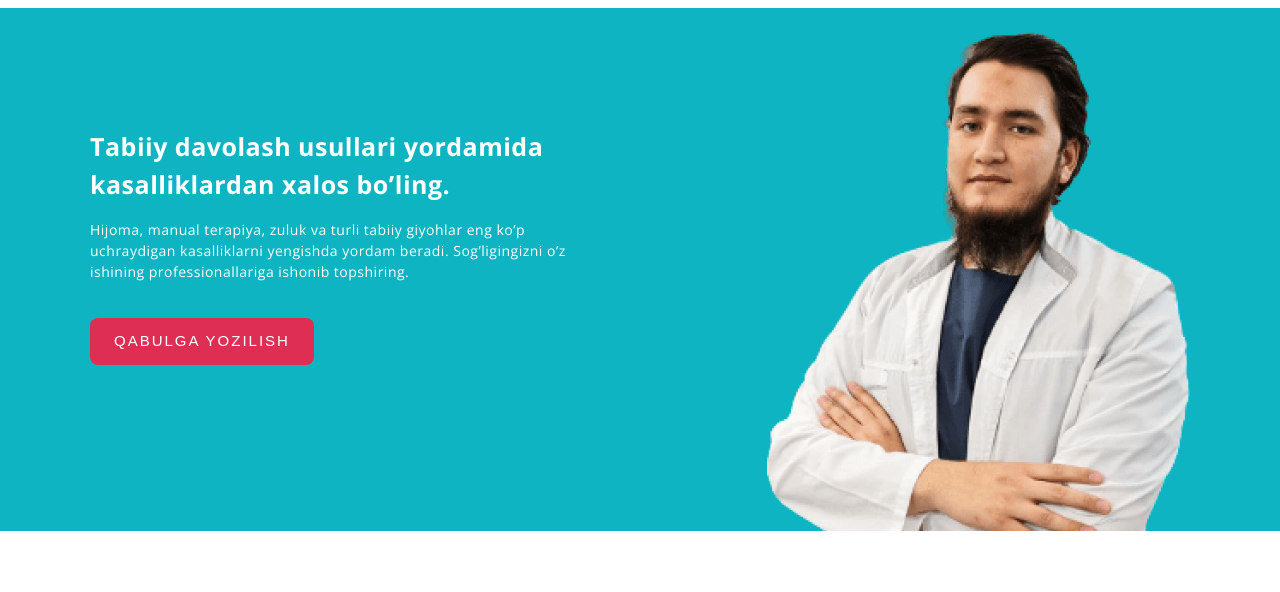
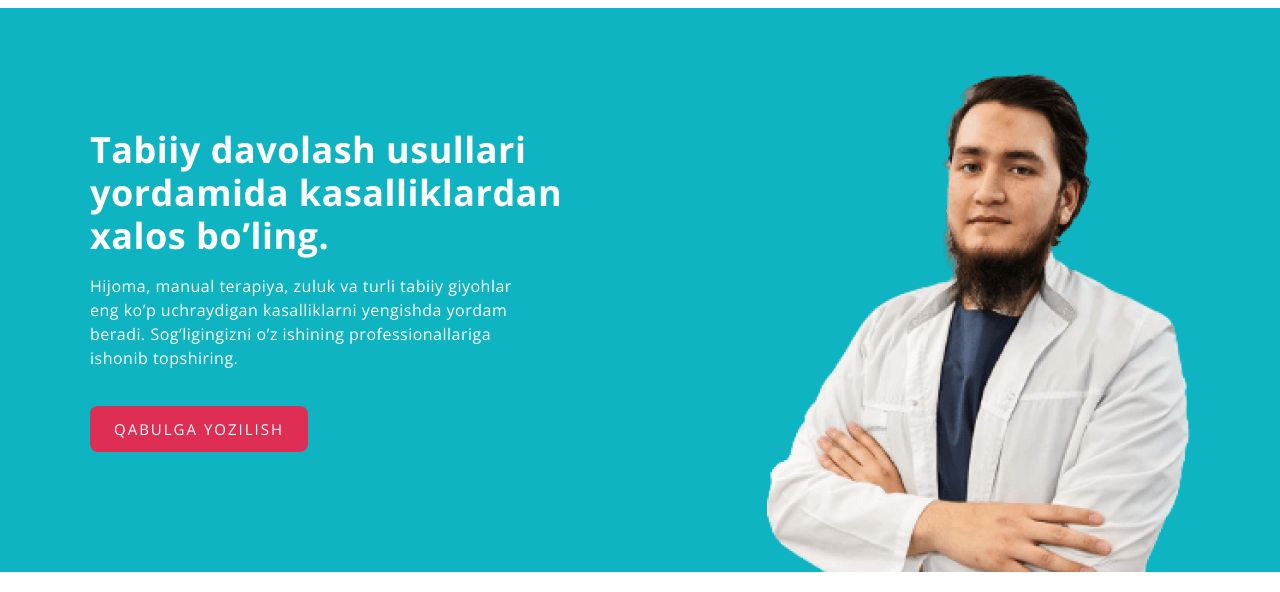
Before and after one commit to S-Yunusov/AnsorMed, a plain HTML site: page Index.html in a window 1280 px wide. Shown: the part 90-682 px from the top of the page. Drawn offline with nearby package versions, Linux system fonts and the light colour scheme; a small style sheet from the web is missing.

Commit message:
Add hero. Add main-link -solid styles

```diff
--- a/Index.html
+++ b/Index.html
@@ -39,7 +39,7 @@
   </header>
 
 
-
+  <!-- MAIN-CONTENT -->
   <main>
     <!-- SECTION HERO -->
     <section class="hero">
@@ -47,12 +47,14 @@
         <div class="hero-content">
           <h2 class="hero-heading">Tabiiy davolash usullari yordamida kasalliklardan xalos bo’ling.</h2>
           <p class="hero-text">Hijoma, manual terapiya, zuluk va turli tabiiy giyohlar eng ko’p uchraydigan kasalliklarni yengishda yordam beradi. Sog’ligingizni o’z ishining professionallariga ishonib topshiring.</p>
-          <a class="main-link" href="#">Qabulga yozilish</a>
+          <a class="main-link main-link-solid" href="#">Qabulga yozilish</a>
         </div>
-        <img class="hero-img" src="img/hero-img.png" alt="Hero section images" width="423" height="504" srcset="img/hero-img.png 1x,
+        <img class="hero-img" src="img/hero-img.png" alt="Ulug'bek Azamatov, tabib, hajjom" width="423" height="504" srcset="img/hero-img.png 1x,
         img/hero-img@2x.png 2x">
       </div>
     </section>
+
+    <!-- SECTION SERVICE -->
     <section class="services">
       <div class="service-container container">
         <h1>Xizmatlar</h1>
--- a/css/style.css
+++ b/css/style.css
@@ -35,12 +35,12 @@ body{
   padding-bottom: 24px;
 }
 
-
 .site-header-container{
   display: flex;
   justify-content: space-between;
   align-items: center;
 }
+
 
 /* SITE-LOGO */
 .site-logo{
@@ -68,10 +68,11 @@ body{
   color: #fff;
 }
 
-.site-logo-img{
+  logo-img{
   margin-right: 16px;
   border-radius: 50%;
 }
+
 
 /* SITENAV */
 .sitenav{
@@ -119,6 +120,7 @@ body{
   color: #fff;
 }
 
+
 /* MAIN LINK */
 .main-link{
   display: inline-block;
@@ -126,7 +128,7 @@ body{
   border: 2px solid transparent;
   border-radius: 8px;
   font-size: 15px;
-  font-family: "open-sans-condensed-bold", "Arial", sans-serif;
+  font-family: "open-sans-condensed-bold", "Open Sans", "Arial", sans-serif;
   letter-spacing: 2px;
   background-color: #de2e54;
   color: #fff;
@@ -140,31 +142,59 @@ body{
   color: #de2e54;
 }
 
+.main-link-solid:hover{
+  border-color: transparent;
+  background-color: rgba(222, 46, 84, 0.8);
+  color: #fff;
+}
+
 .main-link:active{
   background-color: #de2e54;
   color: #fff;
   opacity: 0.6;
 }
 
-/* .main-link{
-  width: 189px;
-  height: 47px;
-  background: #DE2E54;
-  opacity: 0.6;
-  border: 2px solid #DE2E54;
-  border-radius: 8px;
-  display: flex;
-  justify-content: center;
-  align-items: center;
-  font-size: 15px;
-  line-height: 1.5;
-  text-transform: uppercase;
-  color: #ffffff;
-} */
+.main-link-solid:active{
+  background-color: rgba(222, 46, 84, 0.6);
+  opacity: 1;
+}
 
 
+/* HERO */
+.hero{
+  background-color: #0eb4c1;
+  color: #fff;
+}
 
+.hero-container{
+  display: flex;
+  justify-content: space-between;
+}
 
+.hero-content{
+  width: 500px;
+  padding-top: 120px;
+  padding-bottom: 120px;
+}
+
+.hero-heading{
+  margin-top: 0;
+  margin-bottom: 16px;
+  font-family: "open-sans-condensed-bold", "Open Sans", "Arial", sans-serif;
+  font-size: 36px;
+  line-height: 1.2;
+
+}
+
+.hero-text{
+  width: 440px;
+  margin-top: 0;
+  margin-bottom: 36px;
+}
+
+.hero-img{
+  align-self: flex-end;
+}
 
 
 /* SITE FOOTER */
@@ -190,35 +220,7 @@ body{
 
 
 
-.hero-container{
-  display: flex;
-  justify-content: space-between;
-}
 
-.hero{
-  background-color: #0EB4C1;
-  margin-bottom: 120px;
-}
-
-.hero-content{
-  width: 500px;
-  height: 293px;
-  margin-top: 120px;
-  color: #ffffff;
-}
-
-.hero-heading{
-  font-size: 25px;
-  margin: 0;
-  margin-bottom: 16px;
-}
-
-.hero-text{
-  font-family: "Open Sans", "Arial", sans-serif;
-  font-size: 14px;
-  margin: 0;
-  margin-bottom: 36px;
-}
 
 .hero-img{
   width: 423px;
```
